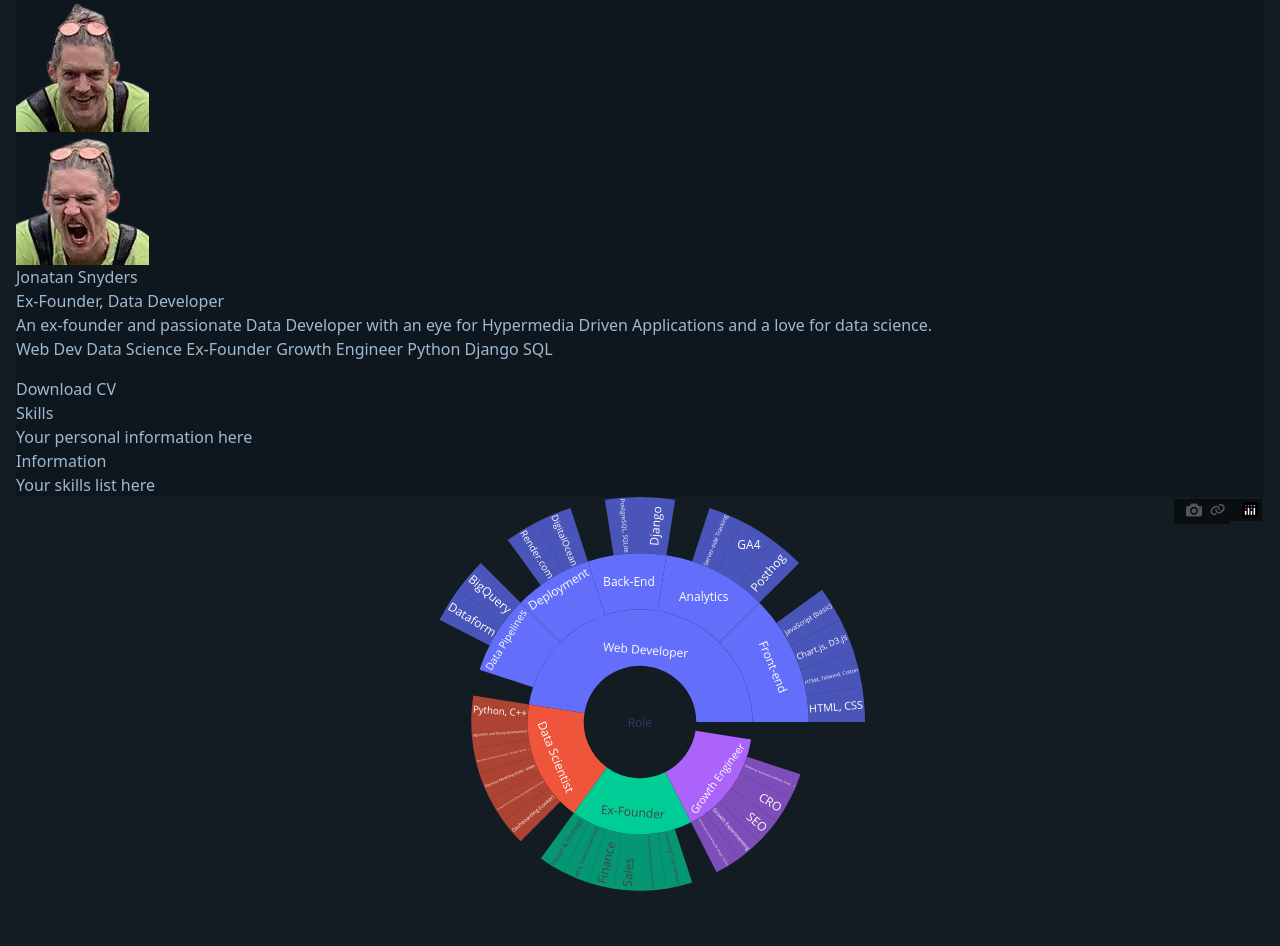
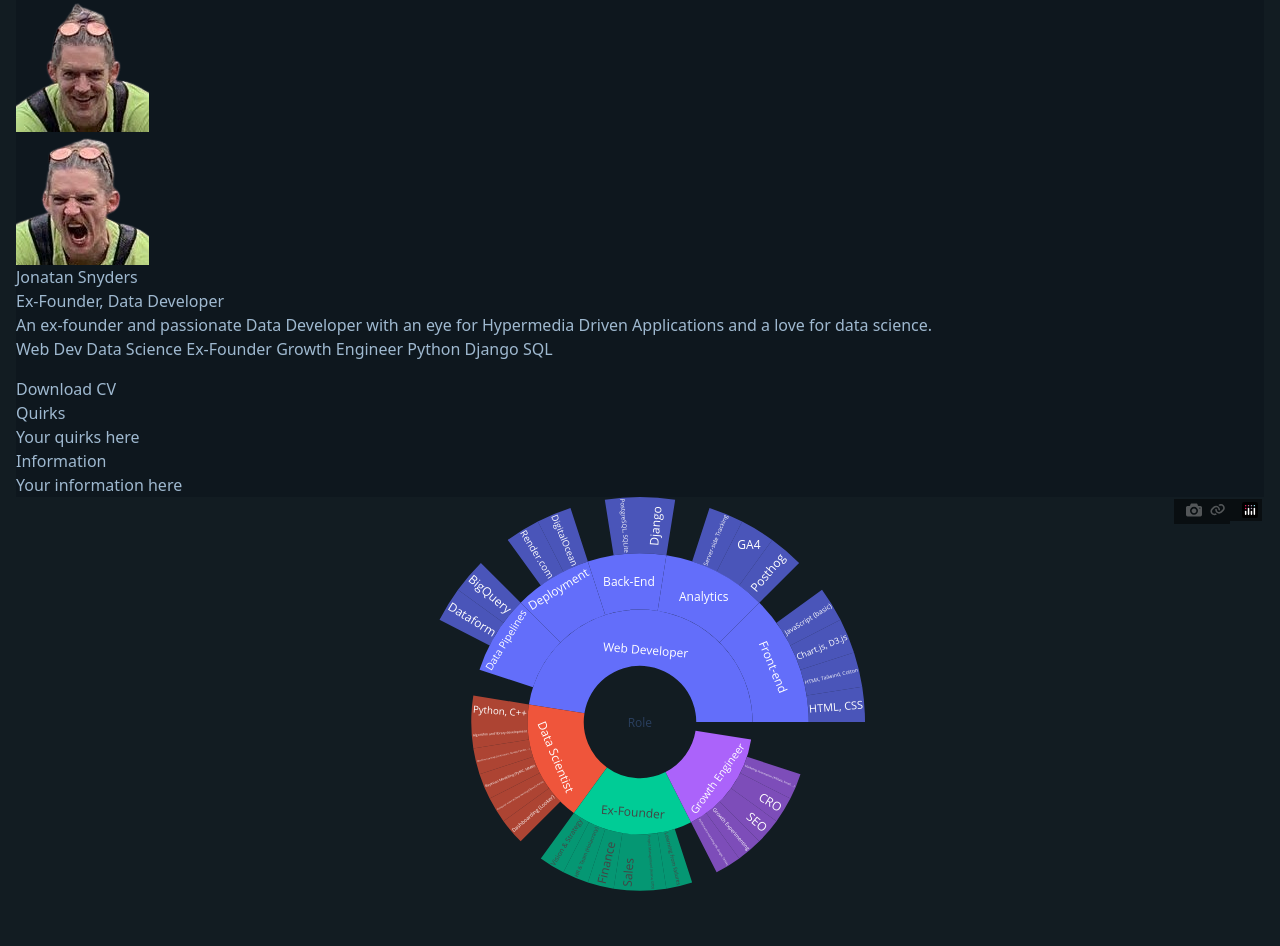
Before and after one commit to jsnyde0/resume, a Django app: page /resume/ in a window 1280 px wide. Shown: the part 558-1504 px from the top of the page. Run offline with Django 5.2, Linux system fonts and the light colour scheme; some libraries are stand-ins or nearby versions.

Commit message:
quirks instead of skills for narrow card

```diff
--- a/templates/resume.html
+++ b/templates/resume.html
@@ -58,14 +58,14 @@
 
         <div class="card bg-base-200 shadow-xl w-full">
           <div class="card-body">
-            <h2 class="card-title">Skills</h2>
-            <p>Your personal information here</p>
+            <h2 class="card-title">Quirks</h2>
+            <p>Your quirks here</p>
           </div>
         </div>
         <div class="card bg-base-200 shadow-xl w-full">
           <div class="card-body">
             <h2 class="card-title">Information</h2>
-            <p>Your skills list here</p>
+            <p>Your information here</p>
           </div>
         </div>
         <!-- Add more single-column cards as needed -->
```
